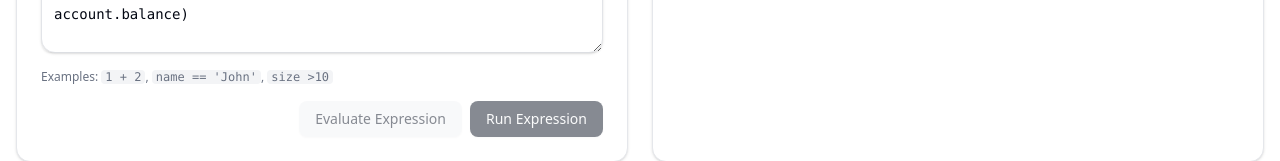
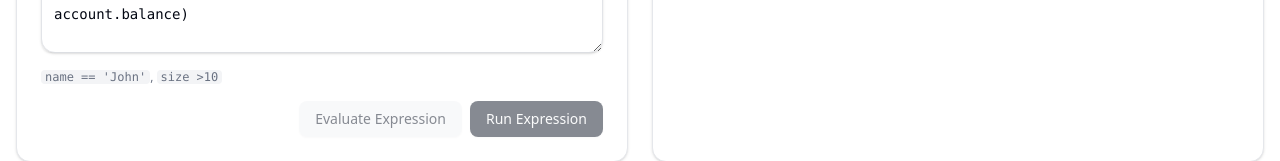
Before and after one commit to SksOp/marc-cel-js-playground, a Next.js app: page / in a window 1280 px wide. Shown: the part 635-796 px from the top of the page. Built offline with nearby package versions, Linux system fonts and the light colour scheme; no server answers; what fast-json-stringify would draw is missing.

Commit message:
Update README.md to reflect project name and features; enhance installation and usage instructions. Remove example expressions from CelExpressionEditor for a cleaner interface.

```diff
--- a/components/cel-expression-editor.tsx
+++ b/components/cel-expression-editor.tsx
@@ -43,7 +43,6 @@ export function CelExpressionEditor({
         />
       </Card>
       <div className="text-xs text-muted-foreground">
-        Examples: <code className="bg-muted px-1 rounded">1 + 2</code>,{' '}
         <code className="bg-muted px-1 rounded">name == 'John'</code>,{' '}
         <code className="bg-muted px-1 rounded">size &gt;10</code>
       </div>
```
Also changed, not shown: 1 other file (tests, documents, lock files or other folders).
